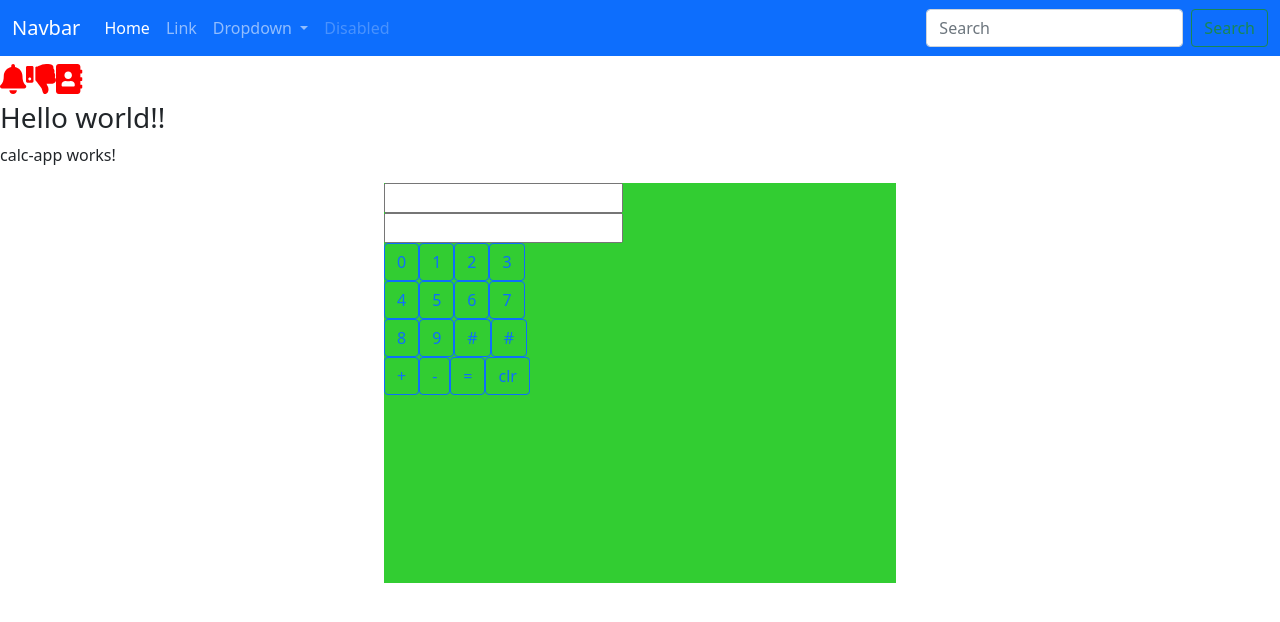
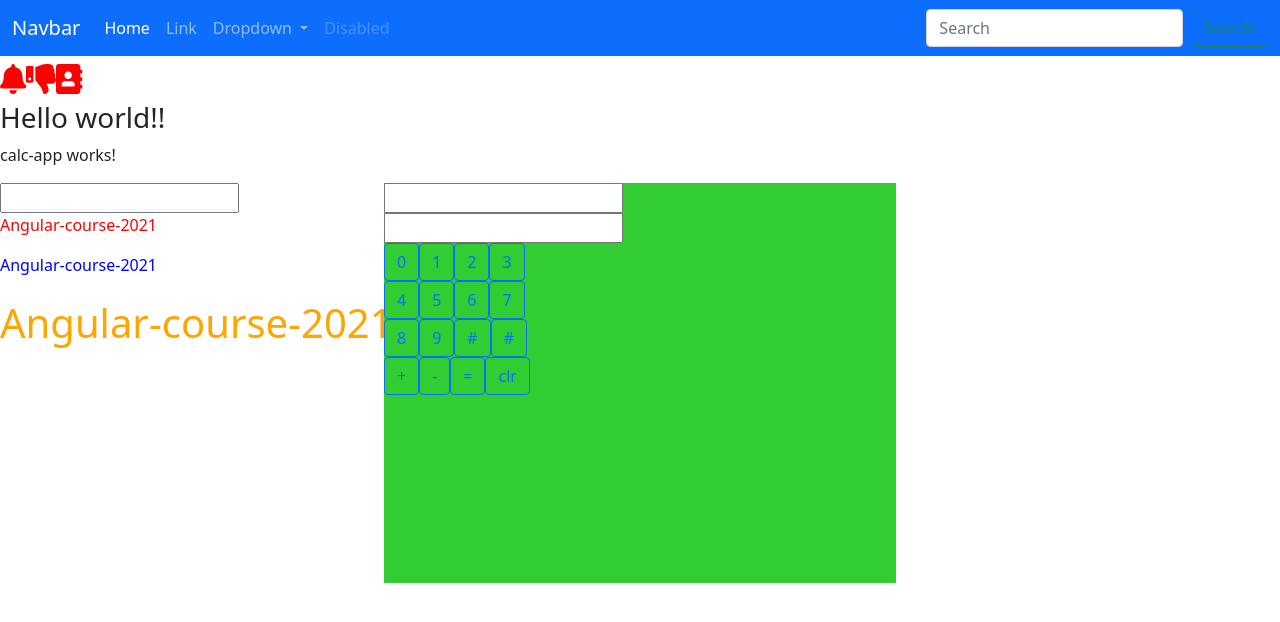
Before and after one commit to ManuDev03/angular-course-2021, an Angular app: page / in a window 1280 px wide. Shown: the top 622 px of the page. Built offline with nearby package versions, Linux system fonts and the light colour scheme.

Commit message:
changing fonts using ngStyle

```diff
--- a/src/app/app.component.html
+++ b/src/app/app.component.html
@@ -41,3 +41,7 @@
 
 <h3>Hello world!!</h3>
 <app-calc-app></app-calc-app>
+<input  (input) ="setColor($event)" >
+<p [ngStyle] = "{'color':'red'}">Angular-course-2021</p>
+<p [ngStyle] = "{'color': mycolor}">Angular-course-2021</p>
+<p [ngStyle] = "mystyle">Angular-course-2021</p>
--- a/src/app/app.component.ts
+++ b/src/app/app.component.ts
@@ -11,4 +11,11 @@ export class AppComponent {
   bell:any = faBell
   thumbsdown:any = faThumbsDown
   address:any = faAddressBook
+  mycolor:string = "blue"
+
+  setColor(event:any){
+    this.mycolor=event.target.value
+  }
+  mystyle:any={'color':'orange', 'font-size':'40px'}
+
 }
```
